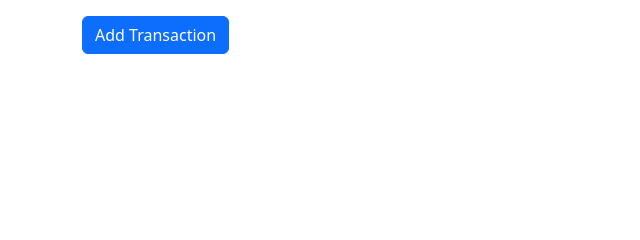
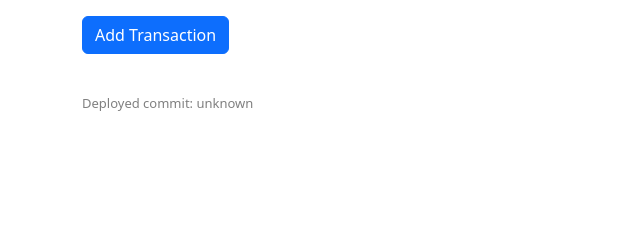
Before and after one commit to mateuszsrebrny/laba-laba-w3-portfolio, a FastAPI app: page / in a window 1280 px wide. Shown: the part 192-432 px from the top of the page, without its empty margins (0-640 px from the left). Run offline with FastAPI, Linux system fonts and the light colour scheme; some libraries are stand-ins or nearby versions.

Commit message:
commit info in footer

```diff
--- a/app/main.py
+++ b/app/main.py
@@ -1,6 +1,8 @@
 # Load environment variables before anything else
 from dotenv import load_dotenv
 load_dotenv()
+
+import os
 
 from fastapi import FastAPI, Request, Form, Depends
 from fastapi.templating import Jinja2Templates
@@ -16,16 +18,23 @@ Base.metadata.create_all(bind=engine)
 app = FastAPI()
 templates = Jinja2Templates(directory="app/templates")
 
+try:
+    with open(os.path.join(os.path.dirname(__file__), "../commit.txt")) as f:
+        GIT_COMMIT = f.read().strip()
+except FileNotFoundError:
+    GIT_COMMIT = "unknown"
+
+
 # Home page - Show transactions
 @app.get("/", response_class=HTMLResponse)
 async def home(request: Request, db: Session = Depends(get_db)):
     transactions = db.query(Transaction).all()
-    return templates.TemplateResponse(request, "index.html", {"request": request, "transactions": transactions})
+    return templates.TemplateResponse(request, "index.html", {"request": request, "git_commit": GIT_COMMIT, "transactions": transactions})
 
 # Add transaction form
 @app.get("/add", response_class=HTMLResponse)
 async def add_transaction_page(request: Request):
-    return templates.TemplateResponse(request, "add_transaction.html", {"request": request})
+    return templates.TemplateResponse(request, "add_transaction.html", {"request": request, "git_commit": GIT_COMMIT})
 
 # Handle transaction submission
 @app.post("/add", response_class=HTMLResponse)
--- a/app/templates/base.html
+++ b/app/templates/base.html
@@ -11,5 +11,8 @@
     <h1>Crypto Transaction Tracker</h1>
     <hr>
     {% block content %}{% endblock %}
+    <footer style="font-size: small; color: gray; margin-top: 40px;">
+        Deployed commit: {{ git_commit }}
+    </footer>
 </body>
 </html>
--- a/render.yaml
+++ b/render.yaml
@@ -5,7 +5,7 @@ services:
     plan: free
     branch: production
     dockerfilePath: ./Dockerfile
-    buildCommand: docker build -t laba-laba-app .
+    buildCommand: python scripts/write_commit_hash.py && docker build -t laba-laba-app .
     envVars:
       - key: DATABASE_URL
         sync: false
```
Also changed, not shown: scripts/write_commit_hash.py (added, +8 -0 lines), 3 other files.
